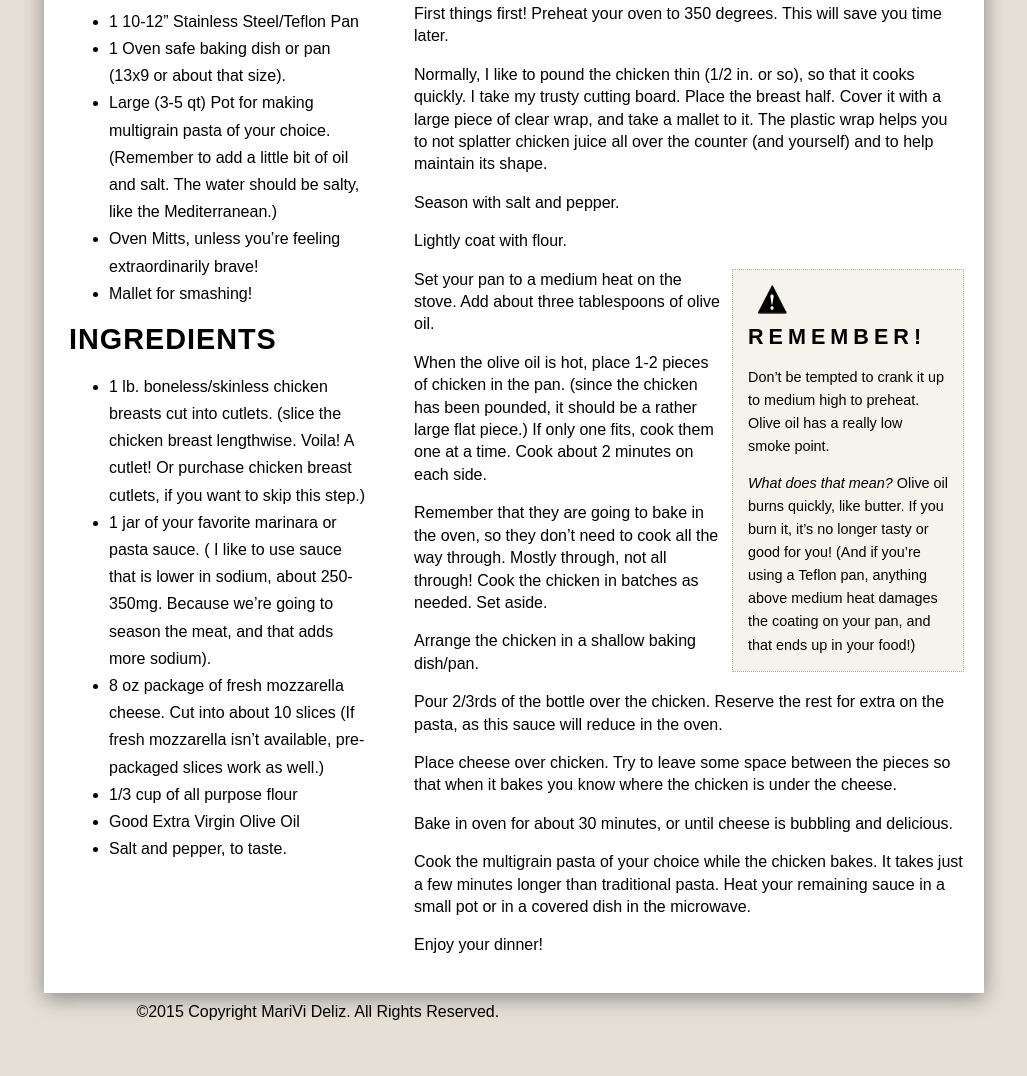
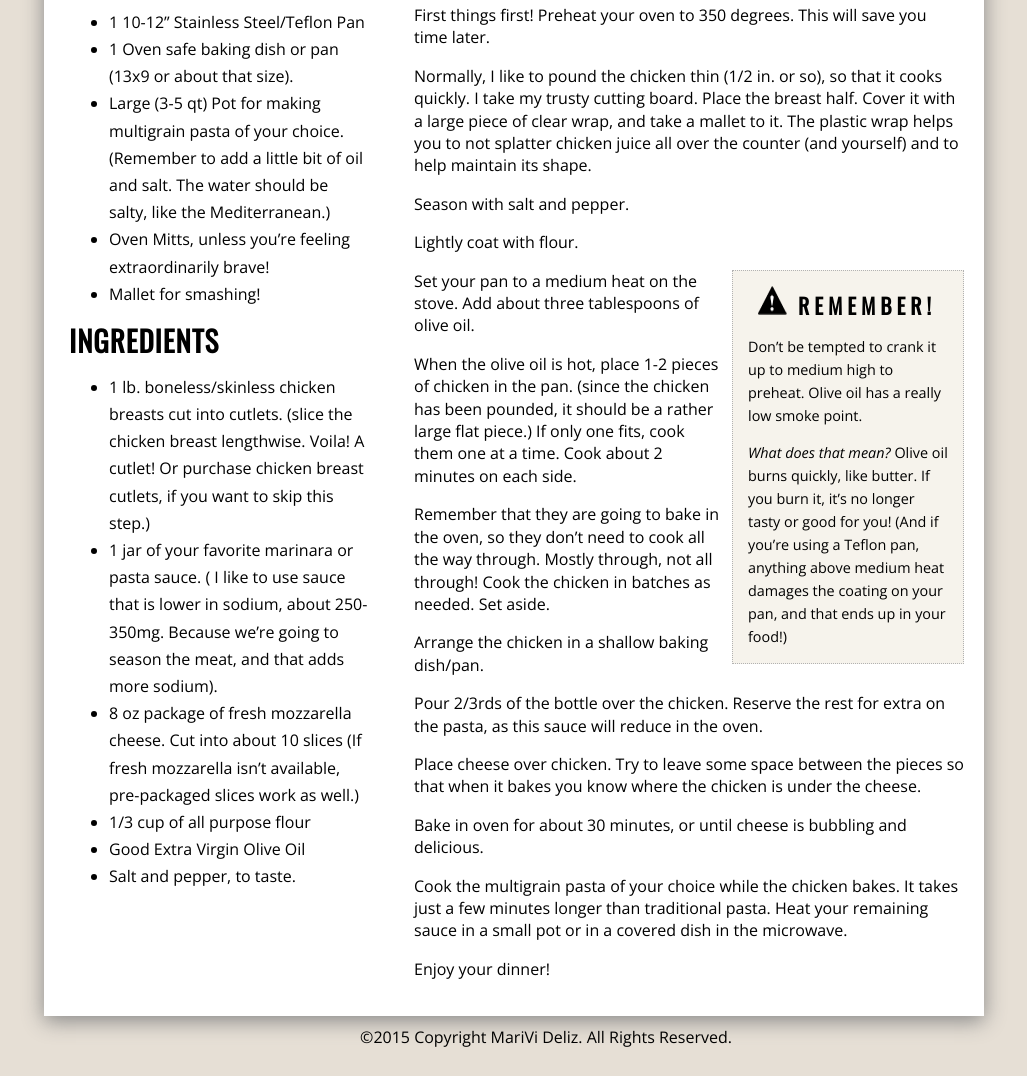
Before and after one commit to themarivi/cmp590-marivi, a plain HTML site: page Recipe-Desktop/index.html in a window 1280 px wide. Shown: the part 594-1670 px from the top of the page, without its empty margins (94-1121 px from the left). Before the commit the page ends 1647 px from the top, so only its background shows below. Drawn offline with nearby package versions, Linux system fonts and the light colour scheme.

Commit message:
Footer fixes

```diff
--- a/Recipe-Desktop/css/main.css
+++ b/Recipe-Desktop/css/main.css
@@ -15,6 +15,7 @@ header {
 
 body {
     background-color: #E6DFD5;
+    font-family: 'Open Sans', sans-serif;
 }
 
 div {
@@ -27,11 +28,13 @@ div {
 h1 {
     font-size: 1.8em;
     letter-spacing: 1px;
+    font-family: 'Oswald', sans-serif;
 }
 
 h2 {
     font-size: 1.em;
     letter-spacing: 5px;
+    font-family: 'Oswald', sans-serif;
 }
 
 p {
@@ -114,9 +117,9 @@ footer {
     clear: both;
     background-color: #E6DFD5;
     height: 50px;
-    margin-left: auto;
-    margin-right: auto;
-    width: 80%;
+    width:auto;
+    text-align: center;
+    font-family: 'Open Sans', sans-serif;
 }
 
 
```
